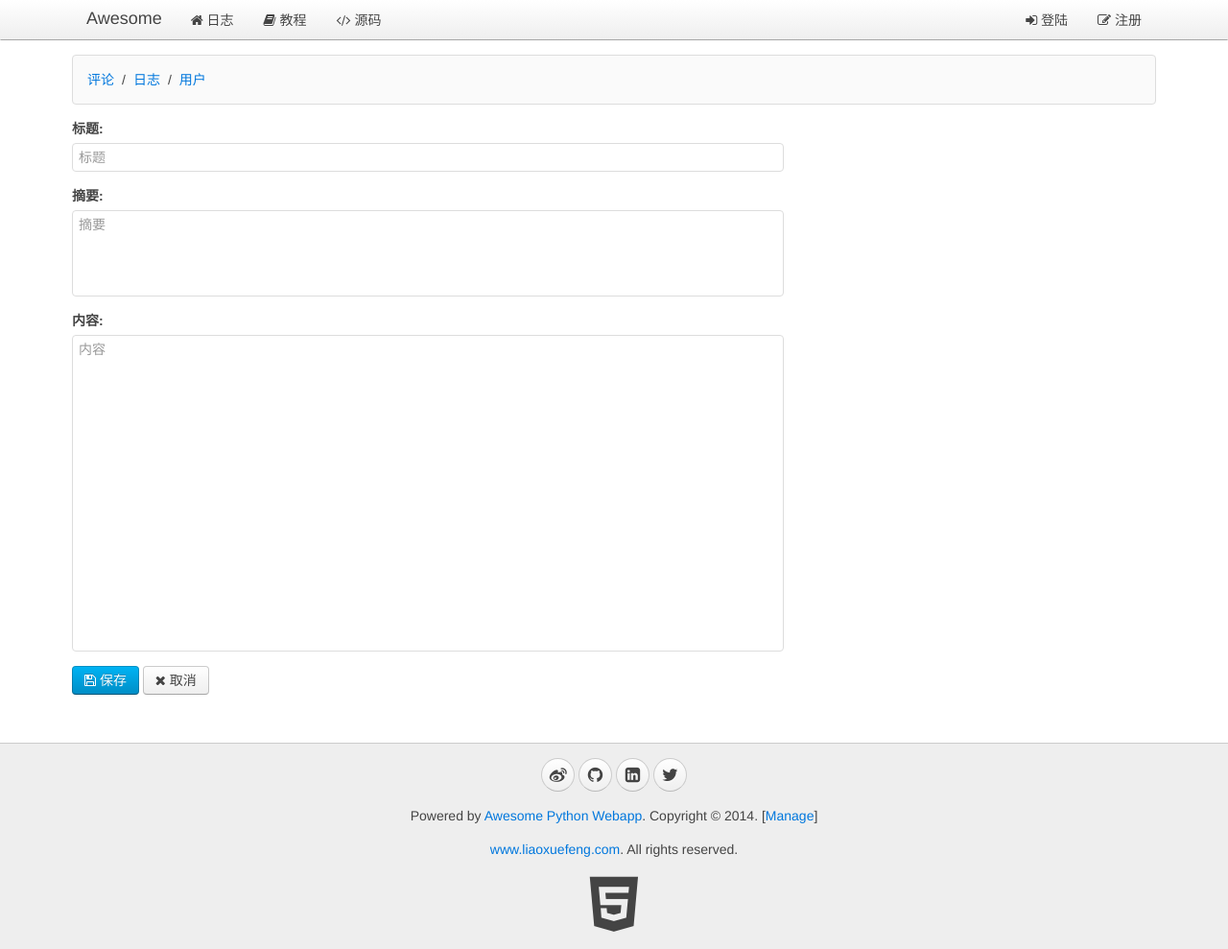
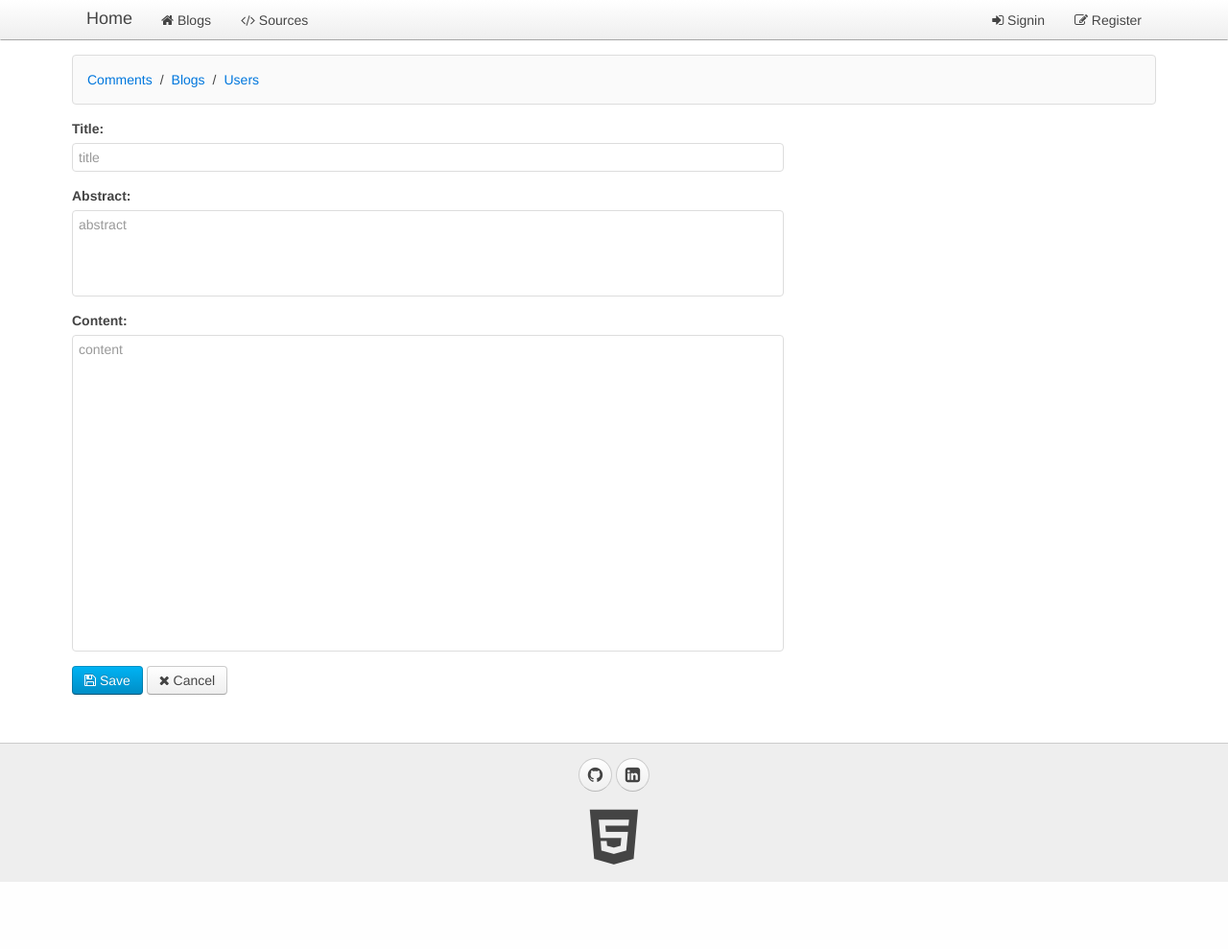
Before and after one commit to Nicktld/Web_v2, a Python web app: template www/templates/manage_blog_edit.html in a window 1280 px wide. Shown: the whole page at 96% size. After the commit the page ends 919 px from the top, so only its background shows below. Run offline with Jinja, Linux system fonts and the light colour scheme; the template is opened without the code that fills it, so the values that code supplies are empty.

Commit message:
Templates revised

```diff
--- a/www/templates/__base__.html
+++ b/www/templates/__base__.html
@@ -20,9 +20,10 @@
 <head>
     <meta charset="utf-8" />
     {% block meta %}<!-- block meta  -->{% endblock %}
-    <title>{% block title %} ? {% endblock %} - Awesome Python Webapp</title>
-    <link rel="stylesheet" href="/static/css/uikit.min.css">
-    <link rel="stylesheet" href="/static/css/uikit.gradient.min.css">
+    <title>{% block title %} ? {% endblock %} - Leon's Blogs</title>
+    <link rel="icon" type="image/x-icon" href="/favicon.ico" />
+    <link rel="stylesheet" href="/static/css/uikit.min.css" />
+    <link rel="stylesheet" href="/static/css/uikit.gradient.min.css" />
     <link rel="stylesheet" href="/static/css/awesome.css" />
     <script src="/static/js/jquery.min.js"></script>
     <script src="/static/js/sha1.min.js"></script>
@@ -35,11 +36,10 @@
 <body>
     <nav class="uk-navbar uk-navbar-attached uk-margin-bottom">
         <div class="uk-container uk-container-center">
-            <a href="/" class="uk-navbar-brand">Awesome</a>
+            <a href="/" class="uk-navbar-brand">Home</a>
             <ul class="uk-navbar-nav">
-                <li data-url="blogs"><a href="/"><i class="uk-icon-home"></i> 日志</a></li>
-                <li><a target="_blank" href="http://www.liaoxuefeng.com/wiki/0014316089557264a6b348958f449949df42a6d3a2e542c000"><i class="uk-icon-book"></i> 教程</a></li>
-                <li><a target="_blank" href="https://github.com/michaelliao/awesome-python3-webapp"><i class="uk-icon-code"></i> 源码</a></li>
+                <li data-url="blogs"><a href="/"><i class="uk-icon-home"></i> Blogs</a></li>
+                <li><a target="_blank" href="https://github.com/Nicktld/web_v2"><i class="uk-icon-code"></i> Sources</a></li>
             </ul>
             <div class="uk-navbar-flip">
                 <ul class="uk-navbar-nav">
@@ -48,13 +48,16 @@
                         <a href="#0"><i class="uk-icon-user"></i> {{ __user__.name }}</a>
                         <div class="uk-dropdown uk-dropdown-navbar">
                             <ul class="uk-nav uk-nav-navbar">
-                                <li><a href="/signout"><i class="uk-icon-sign-out"></i> 登出</a></li>
+                                <li><a href="/signout"><i class="uk-icon-sign-out"></i> Signout</a></li>
+                                {% if __user__.admin %}
+                                    <li><a href="/manage/"><i class="uk-icon-cog"></i> Manage</a></li>
+                                {% endif %}
                             </ul>
                         </div>
                     </li>
                 {% else %}
-                    <li><a href="/signin"><i class="uk-icon-sign-in"></i> 登陆</a></li>
-                    <li><a href="/register"><i class="uk-icon-edit"></i> 注册</a></li>
+                    <li><a href="/signin"><i class="uk-icon-sign-in"></i> Signin</a></li>
+                    <li><a href="/register"><i class="uk-icon-edit"></i> Register</a></li>
                 {% endif %}
                 </ul>
             </div>
@@ -74,13 +77,9 @@
         <div class="uk-container uk-container-center uk-text-center">
             <div class="uk-panel uk-margin-top uk-margin-bottom">
                 <p>
-                    <a target="_blank" href="http://weibo.com/liaoxuefeng" class="uk-icon-button uk-icon-weibo"></a>
-                    <a target="_blank" href="https://github.com/michaelliao" class="uk-icon-button uk-icon-github"></a>
+                    <a target="_blank" href="https://github.com/Nicktld" class="uk-icon-button uk-icon-github"></a>
                     <a target="_blank" href="http://www.linkedin.com/in/liaoxuefeng" class="uk-icon-button uk-icon-linkedin-square"></a>
-                    <a target="_blank" href="https://twitter.com/liaoxuefeng" class="uk-icon-button uk-icon-twitter"></a>
                 </p>
-                <p>Powered by <a href="http://awesome.liaoxuefeng.com">Awesome Python Webapp</a>. Copyright &copy; 2014. [<a href="/manage/" target="_blank">Manage</a>]</p>
-                <p><a href="http://www.liaoxuefeng.com/" target="_blank">www.liaoxuefeng.com</a>. All rights reserved.</p>
                 <a target="_blank" href="http://www.w3.org/TR/html5/"><i class="uk-icon-html5" style="font-size:64px; color: #444;"></i></a>
             </div>
 
--- a/www/templates/manage_blog_edit.html
+++ b/www/templates/manage_blog_edit.html
@@ -1,6 +1,6 @@
 {% extends '__base__.html' %}
 
-{% block title %}编辑日志{% endblock %}
+{% block title %}Blog Edit{% endblock %}
 
 {% block beforehead %}
 
@@ -61,9 +61,9 @@ $(function () {
     <div class="uk-width-1-1 uk-margin-bottom">
         <div class="uk-panel uk-panel-box">
             <ul class="uk-breadcrumb">
-                <li><a href="/manage/comments">评论</a></li>
-                <li><a href="/manage/blogs">日志</a></li>
-                <li><a href="/manage/users">用户</a></li>
+                <li><a href="/manage/comments">Comments</a></li>
+                <li><a href="/manage/blogs">Blogs</a></li>
+                <li><a href="/manage/users">Users</a></li>
             </ul>
         </div>
     </div>
@@ -72,33 +72,33 @@ $(function () {
     </div>
 
     <div id="loading" class="uk-width-1-1 uk-text-center">
-        <span><i class="uk-icon-spinner uk-icon-medium uk-icon-spin"></i> 正在加载...</span>
+        <span><i class="uk-icon-spinner uk-icon-medium uk-icon-spin"></i> Loading...</span>
     </div>
 
     <div id="vm" class="uk-width-2-3">
         <form v-on="submit: submit" class="uk-form uk-form-stacked">
             <div class="uk-alert uk-alert-danger uk-hidden"></div>
             <div class="uk-form-row">
-                <label class="uk-form-label">标题:</label>
+                <label class="uk-form-label">Title:</label>
                 <div class="uk-form-controls">
-                    <input v-model="name" name="name" type="text" placeholder="标题" class="uk-width-1-1">
+                    <input v-model="name" name="name" type="text" placeholder="title" class="uk-width-1-1">
                 </div>
             </div>
             <div class="uk-form-row">
-                <label class="uk-form-label">摘要:</label>
+                <label class="uk-form-label">Abstract:</label>
                 <div class="uk-form-controls">
-                    <textarea v-model="summary" rows="4" name="summary" placeholder="摘要" class="uk-width-1-1" style="resize:none;"></textarea>
+                    <textarea v-model="summary" rows="4" name="summary" placeholder="abstract" class="uk-width-1-1" style="resize:none;"></textarea>
                 </div>
             </div>
             <div class="uk-form-row">
-                <label class="uk-form-label">内容:</label>
+                <label class="uk-form-label">Content:</label>
                 <div class="uk-form-controls">
-                    <textarea v-model="content" rows="16" name="content" placeholder="内容" class="uk-width-1-1" style="resize:none;"></textarea>
+                    <textarea v-model="content" rows="16" name="content" placeholder="content" class="uk-width-1-1" style="resize:none;"></textarea>
                 </div>
             </div>
             <div class="uk-form-row">
-                <button type="submit" class="uk-button uk-button-primary"><i class="uk-icon-save"></i> 保存</button>
-                <a href="/manage/blogs" class="uk-button"><i class="uk-icon-times"></i> 取消</a>
+                <button type="submit" class="uk-button uk-button-primary"><i class="uk-icon-save"></i> Save</button>
+                <a href="/manage/blogs" class="uk-button"><i class="uk-icon-times"></i> Cancel</a>
             </div>
         </form>
     </div>
```
Also changed, not shown: www/templates/blog.html (+12 -12 lines), www/templates/blogs.html (+8 -8 lines), www/templates/manage_blogs.html (+11 -11 lines), www/templates/manage_comments.html (+10 -10 lines), www/templates/manage_users.html (+9 -9 lines), www/templates/register.html (+14 -14 lines), www/templates/signin.html (+5 -5 lines).
